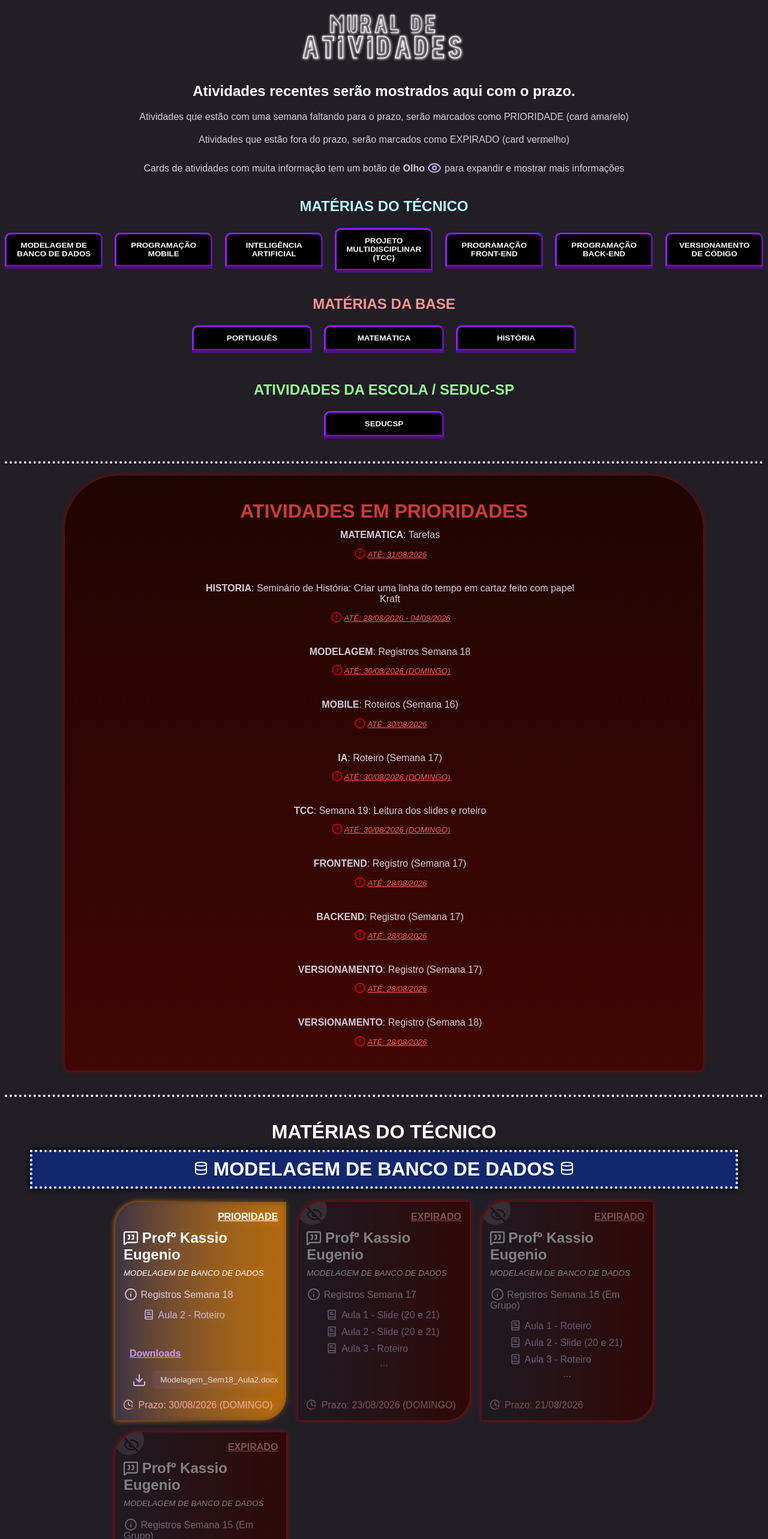
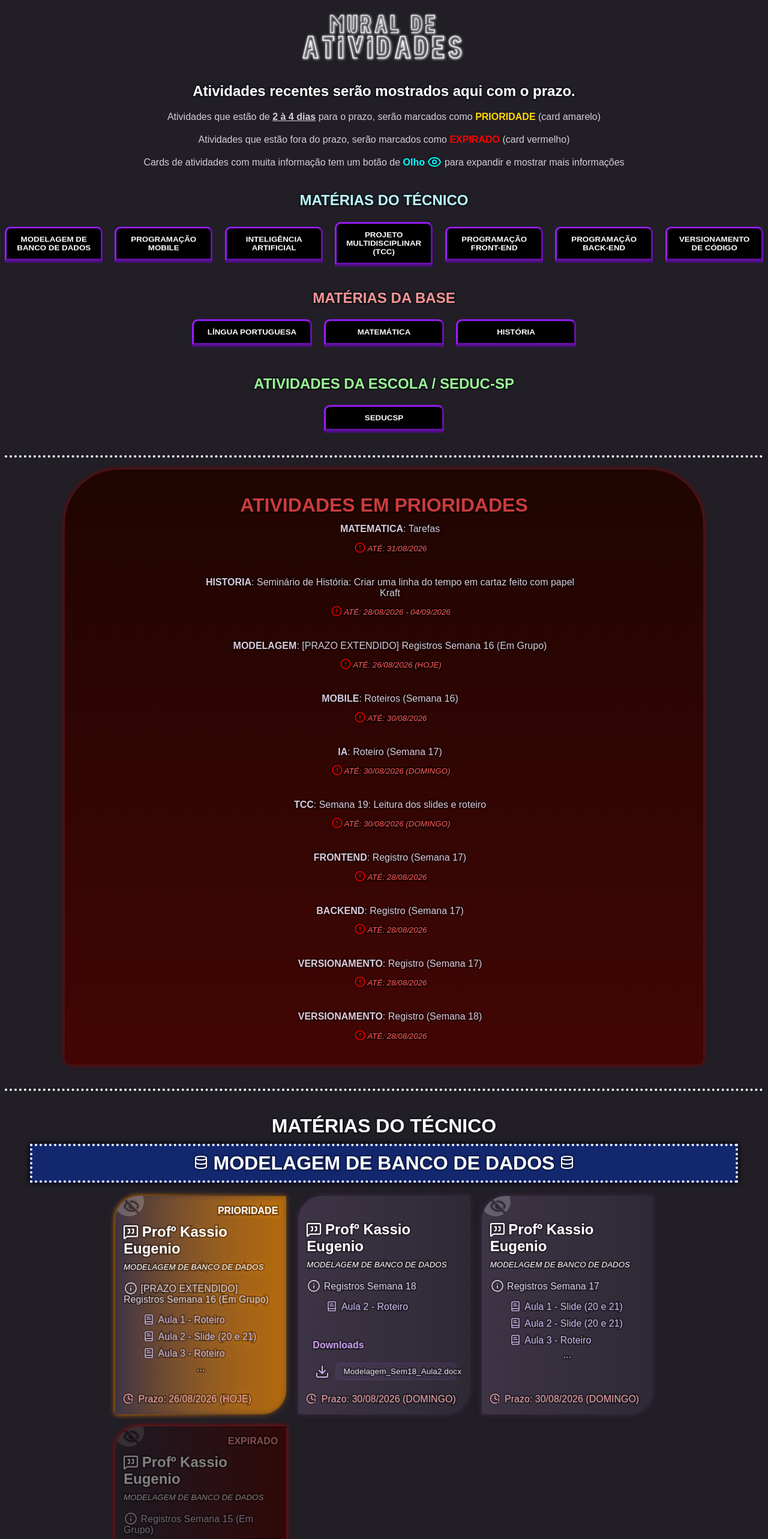
Before and after one commit to danielcanunciato/mural-3ds, a React (Vite) app: page / in a window 1280 px wide. Shown: the top 2566 px of the page at 60% size. Built offline with nearby package versions, Linux system fonts and the light colour scheme.

Commit message:
mais atividades + alteração visual

```diff
--- a/src/App.css
+++ b/src/App.css
@@ -17,10 +17,19 @@
 }
 
 h1,h2,h3,h4 {
+  -webkit-text-stroke: 5px rgba(0, 0, 0, 0.25);
+  paint-order: stroke fill;
   color: var(--title-color);
 }
 p {
   color: var(--info-color);
+}
+svg {
+  filter: drop-shadow(0 0 2px black);
+}
+.item-stroke {
+  -webkit-text-stroke: 5px rgba(0, 0, 0, 0.25);
+  paint-order: stroke fill;
 }
 
 body {
@@ -272,6 +281,7 @@ body {
   border: none;
   transform: scale(1) translate(-16px, -16px);
   border-radius: 60px;
+  filter: none;
 
   width: 50px;
   height: 50px;
--- a/src/App.jsx
+++ b/src/App.jsx
@@ -147,15 +147,15 @@ export default function App() {
       </h2>
 
       <p className="description" style={{marginTop: "-20px"}}>
-        Atividades que estão com uma semana faltando para o prazo, serão marcados como PRIORIDADE (card amarelo)
+        Atividades que estão de <span style={{fontWeight: "bold", textDecoration: "underline"}}>2 à 4 dias</span> para o prazo, serão marcados como <span style={{color: "gold", fontWeight: "bold"}}>PRIORIDADE</span> (card amarelo)
       </p>
 
       <p className="description" style={{marginTop: "-20px"}}>
-        Atividades que estão fora do prazo, serão marcados como EXPIRADO (card vermelho)
+        Atividades que estão fora do prazo, serão marcados como <span style={{color: "red", fontWeight: "bold"}}>EXPIRADO</span> (card vermelho)
       </p>
 
-      <p className="description" style={{marginTop: "-20px"}}>
-      Cards de atividades com muita informação tem um botão de <b>Olho <Eye className="lricon" style={{transform: "translateY(6px)"}} /></b> para expandir e mostrar mais informações
+      <p className="description" style={{marginTop: "-30px"}}>
+        Cards de atividades com muita informação tem um botão de <span style={{color: "cyan"}}><b>Olho <Eye className="lricon" style={{color: "cyan", transform: "translateY(6px)"}} /></b></span> para expandir e mostrar mais informações
       </p>
 
       <h2 style={{ textAlign: "center", fontWeight: "bold", color: "#b9f7fa" }}>MATÉRIAS DO TÉCNICO</h2>
@@ -182,7 +182,7 @@ export default function App() {
 
       <h2 style={{ textAlign: "center", fontWeight: "bold", color: "#f79494" }}>MATÉRIAS DA BASE</h2>
       <div className="jumpto">
-        {["português", "matemática", "história"].map((item, index) => (
+        {["língua portuguesa", "matemática", "história"].map((item, index) => (
           <button
             className="jumpto-btn"
             onClick={() => JumpToSection(`1${index}`)}
@@ -213,7 +213,7 @@ export default function App() {
 
           <div className="divider"></div>
 
-          <div className="priority-holder">
+          <div className="priority-holder item-stroke">
             <h1 className="priority-title">ATIVIDADES EM PRIORIDADES</h1>
             <ul className="priority-list">
               {
@@ -549,7 +549,7 @@ export default function App() {
 
       <div className="divider"></div>
 
-      <h1 className="category-title">OUTRAS ATIVIDADS</h1>
+      <h1 className="category-title">OUTRAS ATIVIDADES</h1>
 
       <div className="cards-holder">
 
--- a/src/components/Card.jsx
+++ b/src/components/Card.jsx
@@ -55,7 +55,7 @@
               <li className="card-item" key={i}>
                 <div className="download-div">
                   <Download className="lricon-d" />
-                  <DownloadButton item_name={item} item_path={downloads.folder} />
+                  <DownloadButton item_name={item} item_path  ={downloads.folder} />
                 </div>
               </li>
             ))}
@@ -101,19 +101,20 @@
 
     return (
       <div
-        className={`card ${isExpired ? "expired" : ""} ${isPriority ? "priority" : ""} ${big ? (shown ? "card--show" : "") : ""} card--enter`}
+        className={`card item-stroke ${isExpired ? "expired" : ""} ${isPriority ? "priority" : ""} ${big ? (shown ? "card--show" : "") : ""} card--enter`}
         style={{ animationDelay: `${delay}ms` }}
       >
-        {isExpired && <p className="expired-lesson">EXPIRADO</p>}
-        {isPriority && <p className="priority-lesson">PRIORIDADE</p>}
 
         { big &&
-          <button className="show-btn" onClick={handleShowItems}>
+          <button className="show-btn no-stroke" onClick={handleShowItems}>
             {
               shown ? (<Eye className="lricon" />) : (<EyeOff className="lricon" />)
             }
           </button>
         }
+
+        {isExpired && <p className="expired-lesson">EXPIRADO</p>}
+        {isPriority && <p className="priority-lesson">PRIORIDADE</p>}
 
         <h2 className="card-title">
           <MessageSquareQuote id="title-icon" className="lricon" /> {teacher}
--- a/src/utils/subjects.js
+++ b/src/utils/subjects.js
@@ -201,7 +201,7 @@ const __MODELAGEM_DE_BANCO_DE_DADOS = [
     },
 
     {
-        summary: "Registros Semana 16 (Em Grupo)",
+        summary: "[PRAZO EXTENDIDO] Registros Semana 16 (Em Grupo)",
         items: ["Aula 1 - Roteiro", "Aula 2 - Slide (20 e 21)", "Aula 3 - Roteiro", "Aula 4 - Roteiro"],
         downloads: {
             folder: "/documentos/modelagem/sem16/",
@@ -212,9 +212,9 @@ const __MODELAGEM_DE_BANCO_DE_DADOS = [
             "Modelagem_Sem16_Aula4.docx",
             ],
         },
-        deadline: "21/08/2026",
-        priority: false,
-        expired: true,
+        deadline: "26/08/2026 (HOJE)",
+        priority: true,
+        expired: false,
         big: true,
     },
 
@@ -230,9 +230,9 @@ const __MODELAGEM_DE_BANCO_DE_DADOS = [
             "Modelagem_Sem17_Aula4.docx",
             ],
         },
-        deadline: "23/08/2026 (DOMINGO)",
+        deadline: "30/08/2026 (DOMINGO)",
         priority: false,
-        expired: true,
+        expired: false,
         big: true,
     },
 
@@ -246,7 +246,7 @@ const __MODELAGEM_DE_BANCO_DE_DADOS = [
             ],
         },
         deadline: "30/08/2026 (DOMINGO)",
-        priority: true,
+        priority: false,
         expired: false,
         big: false,
     },
```
